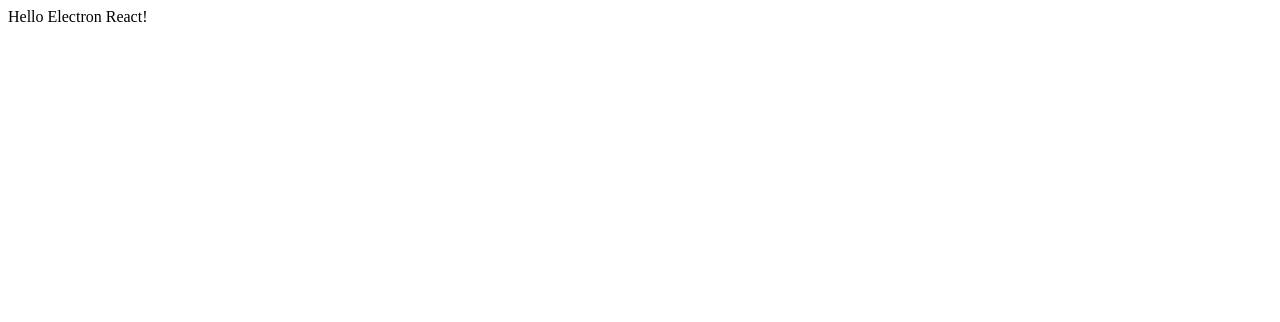
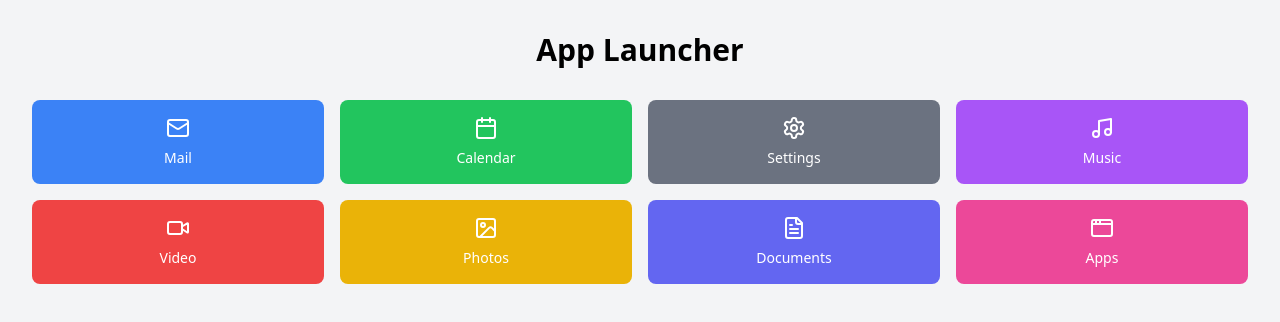
Before and after one commit to MVP-Interactive/electron-app-launcher, a React app: page / in a window 1280 px wide. Shown: the top 322 px of the page. Built offline with nearby package versions, Linux system fonts and the light colour scheme.

Commit message:
Enhance project setup with Tailwind CSS and PostCSS integration; Update package dependencies and scripts for development environment.

```diff
--- /dev/null
+++ b/postcss.config.js
@@ -0,0 +1,6 @@
+module.exports = {
+  plugins: [
+    require('tailwindcss'),
+    require('autoprefixer'),
+  ]
+};
--- a/src/App.tsx
+++ /dev/null
@@ -1,7 +0,0 @@
-import React from 'react';
-
-const App: React.FC = () => {
-    return <div>Hello Electron React!</div>;
-};
-
-export default App;
--- /dev/null
+++ b/src/AppLauncher.tsx
@@ -0,0 +1,50 @@
+import React from 'react';
+import { useState } from "react"
+import { motion } from "framer-motion"
+import { AppWindow, Mail, Calendar, Settings, Music, Video, Image, FileText } from "lucide-react"
+
+interface App {
+  name: string
+  icon: React.ReactNode
+  color: string
+}
+
+const apps: App[] = [
+  { name: "Mail", icon: <Mail size={24} />, color: "bg-blue-500" },
+  { name: "Calendar", icon: <Calendar size={24} />, color: "bg-green-500" },
+  { name: "Settings", icon: <Settings size={24} />, color: "bg-gray-500" },
+  { name: "Music", icon: <Music size={24} />, color: "bg-purple-500" },
+  { name: "Video", icon: <Video size={24} />, color: "bg-red-500" },
+  { name: "Photos", icon: <Image size={24} />, color: "bg-yellow-500" },
+  { name: "Documents", icon: <FileText size={24} />, color: "bg-indigo-500" },
+  { name: "Apps", icon: <AppWindow size={24} />, color: "bg-pink-500" },
+]
+
+const AppLauncher = () => {
+  const [selectedApp, setSelectedApp] = useState<string | null>(null)
+
+  return (
+    <div className="min-h-screen bg-gray-100 p-8">
+      <h1 className="text-3xl font-bold text-center mb-8">App Launcher</h1>
+      <div className="grid grid-cols-2 sm:grid-cols-3 md:grid-cols-4 gap-4">
+        {apps.map((app) => (
+          <motion.div
+            key={app.name}
+            whileHover={{ scale: 1.05 }}
+            whileTap={{ scale: 0.95 }}
+            onClick={() => setSelectedApp(app.name)}
+            className={`${app.color} rounded-lg p-4 cursor-pointer transition-shadow duration-300 ease-in-out hover:shadow-lg`}
+          >
+            <div className="flex flex-col items-center justify-center h-full">
+              <div className="text-white mb-2">{app.icon}</div>
+              <span className="text-white text-sm font-medium">{app.name}</span>
+            </div>
+          </motion.div>
+        ))}
+      </div>
+      {selectedApp && <div className="mt-8 text-center text-lg font-semibold">You clicked on: {selectedApp}</div>}
+    </div>
+  )
+};
+
+export default AppLauncher;
--- /dev/null
+++ b/src/globals.css
@@ -0,0 +1,7 @@
+@tailwind base;
+@tailwind components;
+@tailwind utilities;
+
+body, #root {
+  @apply min-h-screen bg-blue-500;
+}
--- a/src/index.tsx
+++ b/src/index.tsx
@@ -1,6 +1,8 @@
 import React from 'react';
 import ReactDOM from 'react-dom/client';
-import App from './App';
+import AppLauncher from './AppLauncher';
+
+import './globals.css';
 
 const root = ReactDOM.createRoot(document.getElementById('root') as HTMLElement);
-root.render(<App />);
+root.render(<AppLauncher />);
--- /dev/null
+++ b/tailwind.config.js
@@ -0,0 +1,13 @@
+/** @type {import('tailwindcss').Config} */
+module.exports = {
+  content: [
+    "./src/**/*.{js,jsx,ts,tsx}",
+    "./src/index.html"
+  ],
+  theme: {
+    extend: {
+      // Extend the default theme here
+    },
+  },
+  plugins: [],
+};
--- a/webpack.config.js
+++ b/webpack.config.js
@@ -20,6 +20,14 @@ module.exports = {
         use: "ts-loader",
         exclude: /node_modules/,
       },
+      {
+        test: /\.(css|postcss)$/,
+        use: [
+          'style-loader',
+          'css-loader',
+          'postcss-loader'
+        ],
+      },
     ],
   },
   plugins: [
@@ -28,8 +36,11 @@ module.exports = {
     }),
   ],
   devServer: {
-    contentBase: path.join(__dirname, 'dist'),
     compress: true,
     port: 9000,
+    hot: true,
+    static: {
+      directory: path.join(__dirname, "dist"),
+    },
   },
 };
```
Also changed, not shown: package.json (+13 -1 lines), 1 other file (tests, documents, lock files or other folders).
